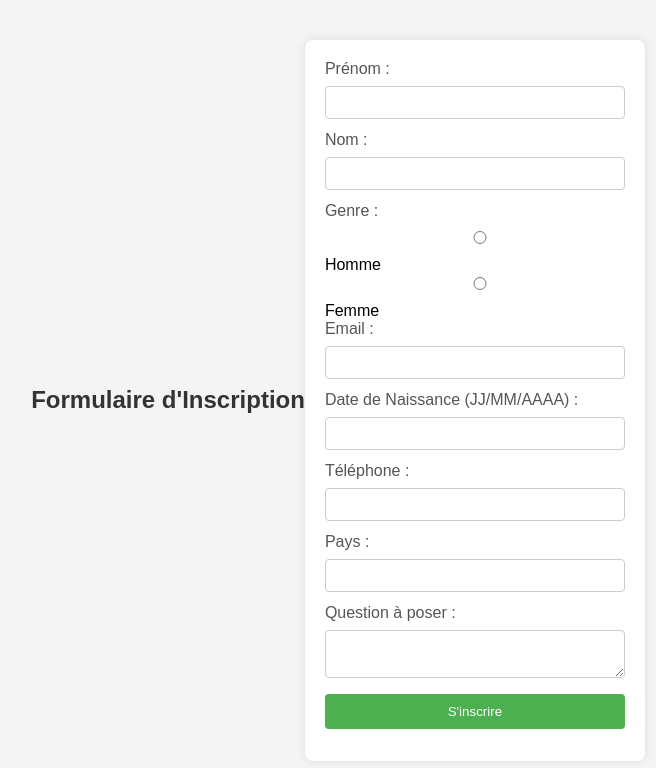
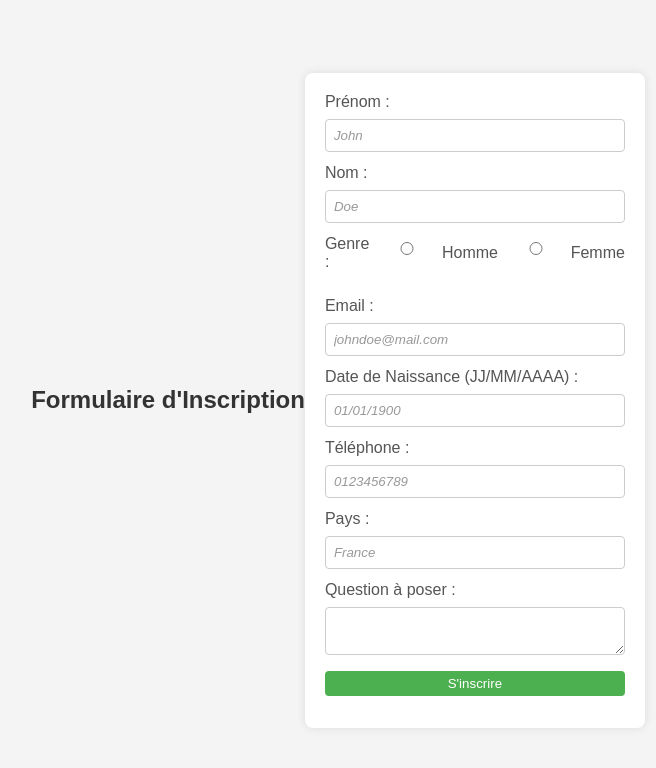
Before and after one commit to Vander5921/perflinker, a PHP site: page /view/formulaire.php in a window 1280 px wide. Shown: the top 768 px of the page, without its empty margins (302-958 px from the left). Run offline with PHP 8.4, Linux system fonts and the light colour scheme.

Commit message:
Version final

```diff
--- a/model/InscriptionModel.php
+++ b/model/InscriptionModel.php
@@ -71,6 +71,7 @@ class InscriptionModel {
         return $age < 18;
     }
     //Utilisation de prepare et stmt pour protection injections SQL
+    //recoupement entre adresse mail et IP, à voir si on ne passe pas QUE par IP pour plus de sécurité
     private function verifierInscriptionMultiple($email, $ip) {
         $requete_verif = "SELECT COUNT(*) as count FROM gpbl WHERE email = ? AND IP = ? AND creatAt >= DATE_SUB(NOW(), INTERVAL 24 HOUR)";
         $stmt_verif = $this->base_de_donnees->prepare($requete_verif);
--- a/view/formulaire.php
+++ b/view/formulaire.php
@@ -30,7 +30,8 @@
         }
 
         label {
-            display: block;
+            display: flex;
+            align-items: center;
             margin-bottom: 8px;
             color: #555;
         }
@@ -45,13 +46,18 @@
         }
 
         input[type="radio"] {
-            margin-right: 6px;
+            margin-right: 2px;
+        }
+
+        ::placeholder {
+            color: #999;
+            font-style: italic;
         }
 
         input[type="submit"] {
             background-color: #4caf50;
             color: #fff;
-            padding: 10px;
+            padding: 5px;
             border: none;
             border-radius: 4px;
             cursor: pointer;
@@ -65,27 +71,27 @@
 <body>
     <h2>Formulaire d'Inscription</h2>
     <form action="../controller/InscriptionController.php" method="post">
-        <label for="prenom">Prénom :</label>
-        <input type="text" name="prenom" required><br>
+        <label for="prenom" >Prénom :</label>
+        <input type="text" name="prenom" required placeholder="John"><br>
 
-        <label for="nom">Nom :</label>
-        <input type="text" name="nom" required><br>
+        <label for="nom" >Nom :</label>
+        <input type="text" name="nom" required placeholder="Doe"><br>
 
-        <label>Genre :</label>
-        <input type="radio" name="genre" value="homme" required> Homme
-        <input type="radio" name="genre" value="femme" required> Femme<br>
+        <label>Genre :
+        <input type="radio" name="genre" value="homme" required>Homme
+        <input type="radio" name="genre" value="femme" required>Femme</label><br>
 
-        <label for="email">Email :</label>
-        <input type="email" name="email" required><br>
+        <label for="email" >Email :</label>
+        <input type="email" name="email" required placeholder="johndoe@mail.com"><br>
 
-        <label for="date_naissance">Date de Naissance (JJ/MM/AAAA) :</label>
-        <input type="text" name="date_naissance" required><br>
+        <label for="date_naissance" >Date de Naissance (JJ/MM/AAAA) :</label>
+        <input type="text" name="date_naissance" required placeholder="01/01/1900"><br>
 
-        <label for="telephone">Téléphone :</label>
-        <input type="tel" name="telephone" required><br>
+        <label for="telephone" >Téléphone :</label>
+        <input type="tel" name="telephone" required placeholder="0123456789"><br>
 
         <label for="pays">Pays :</label>
-        <input type="text" name="pays" required><br>
+        <input type="text" name="pays" required placeholder="France"><br>
 
         <label for="question">Question à poser :</label>
         <textarea name="question" required></textarea><br>
```
Also changed, not shown: controller/InscriptionController.php (+4 -4 lines), view/success.php (deleted, +0 -11 lines).
